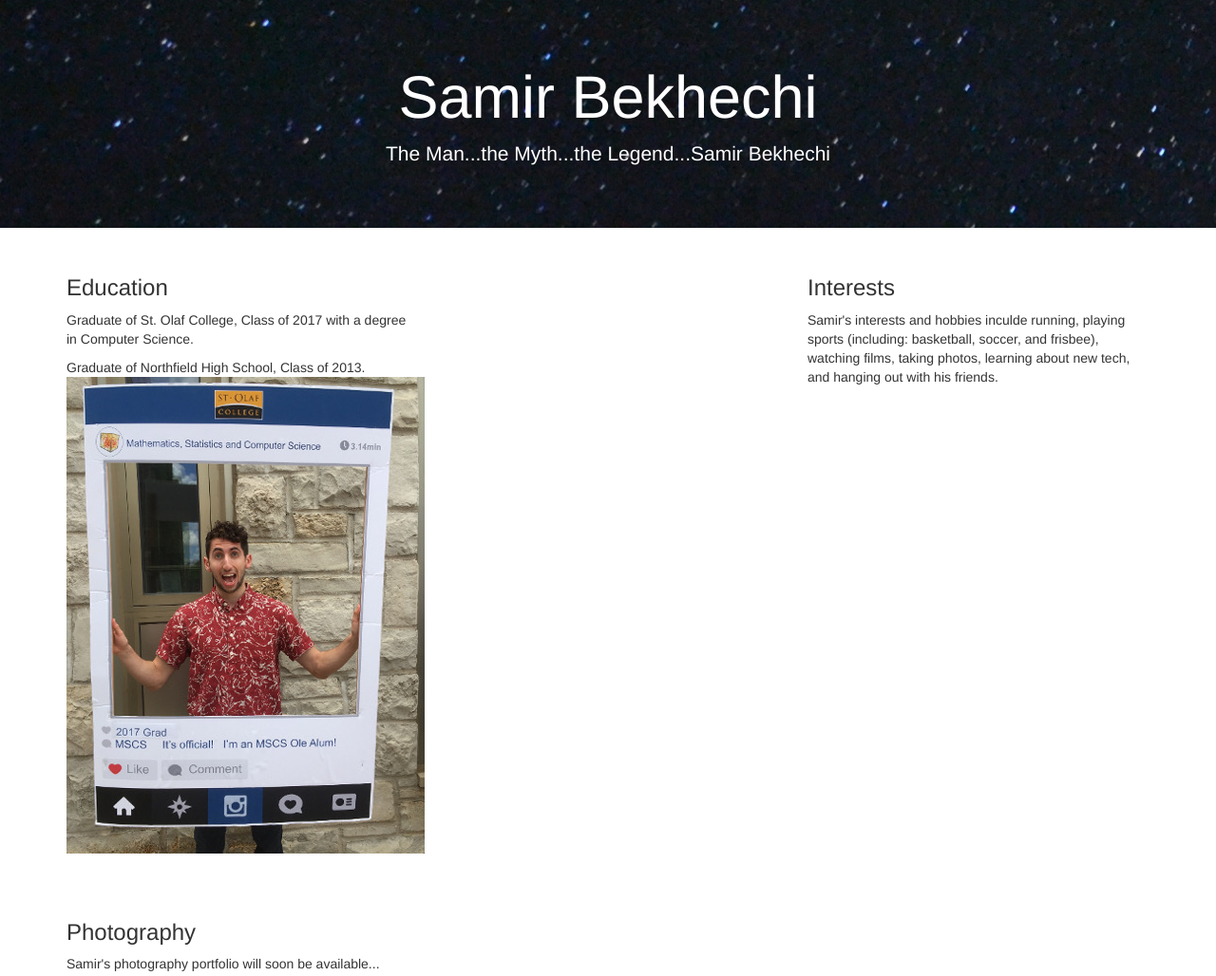
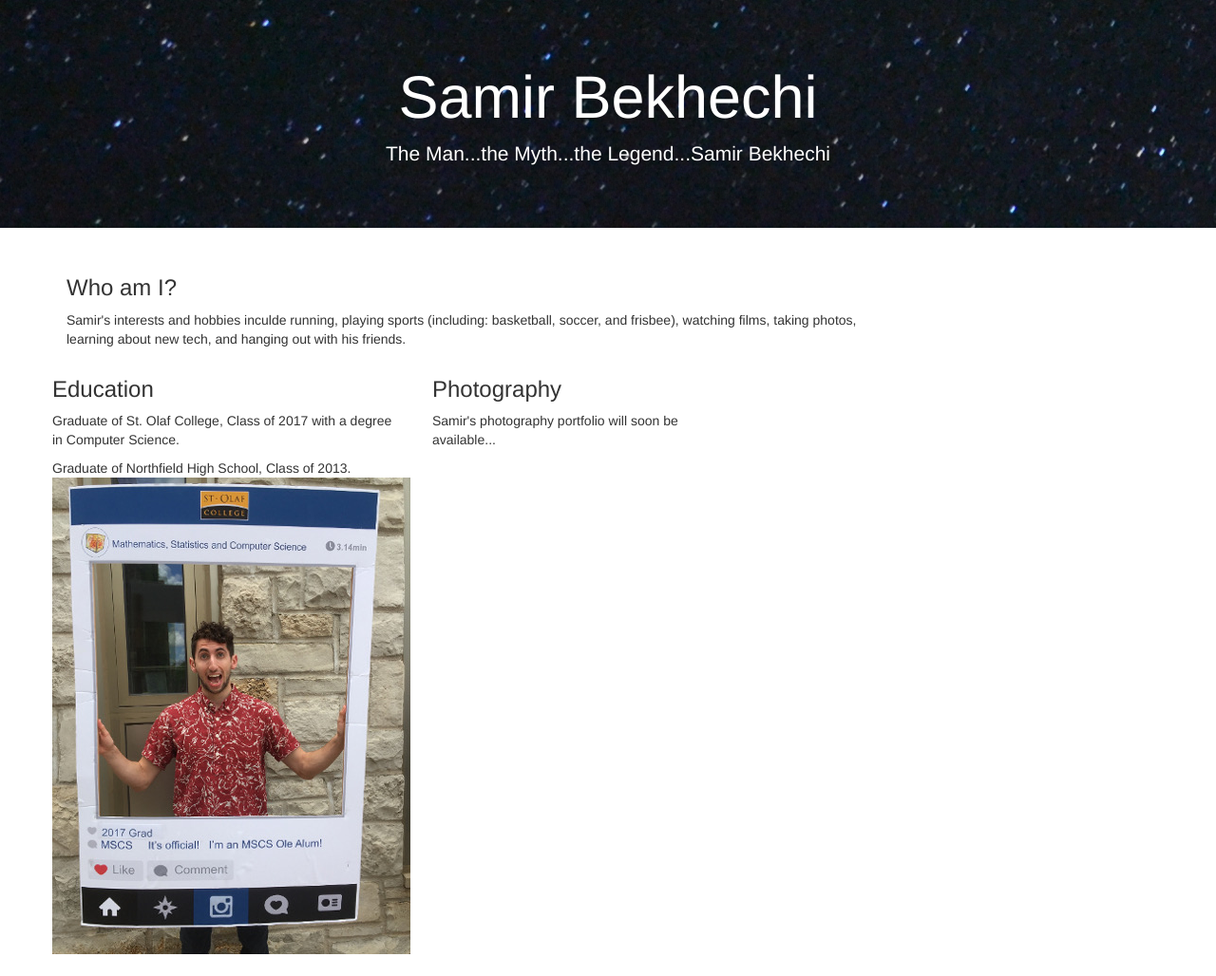
Before and after one commit to sbekhechi/sbekhechi.github.io, a plain HTML site: page index.html in a window 1280 px wide. Shown: the whole page at 95% size. Drawn offline with nearby package versions, Linux system fonts and the light colour scheme.

Commit message:
re-arrangment

```diff
--- a/index.html
+++ b/index.html
@@ -15,31 +15,38 @@
   <p> <font color= "white"> The Man...the Myth...the Legend...Samir Bekhechi </font></p>
 </div>
 
+
+
 <div class="container">
   <div class="row">
 
+        <!--Column 2: Interests-->
+    <div class="col-sm-9">
+      <h3>Who am I?</h3>
+      <p>Samir's interests and hobbies inculde running, playing sports (including: basketball, soccer, and frisbee), watching films, taking photos, learning about new tech, and hanging out with his friends.</p>
+    </div>
+
+    <div class="row">
       <!--Column 1: Education-->
       <div class="col-sm-4">
         <h3>Education</h3>
         <p>Graduate of St. Olaf College, Class of 2017 with a degree in Computer Science.</p>
         <p>Graduate of Northfield High School, Class of 2013.<img src="gradpic2.jpg"></p>
         <br><br>
+
+      </div>
+
+      <!--Column worth of space-->
+      <div class="col-sm-3">
         <h3>Photography</h3>
         <p>Samir's photography portfolio will soon be available...</p>
       </div>
-
-    <!--Column worth of space-->
-    <div class="col-sm-4">
-    </div>
-
-    <!--Column 2: Interests-->
-    <div class="col-sm-4">
-      <h3>Interests</h3>
-      <p>Samir's interests and hobbies inculde running, playing sports (including: basketball, soccer, and frisbee), watching films, taking photos, learning about new tech, and hanging out with his friends.</p>
-    </div>
-
   </div>
 </div>
 
+
+
+
+
 </body>
 </html>
```
Lines whose indentation alone changed are shown as unchanged.
